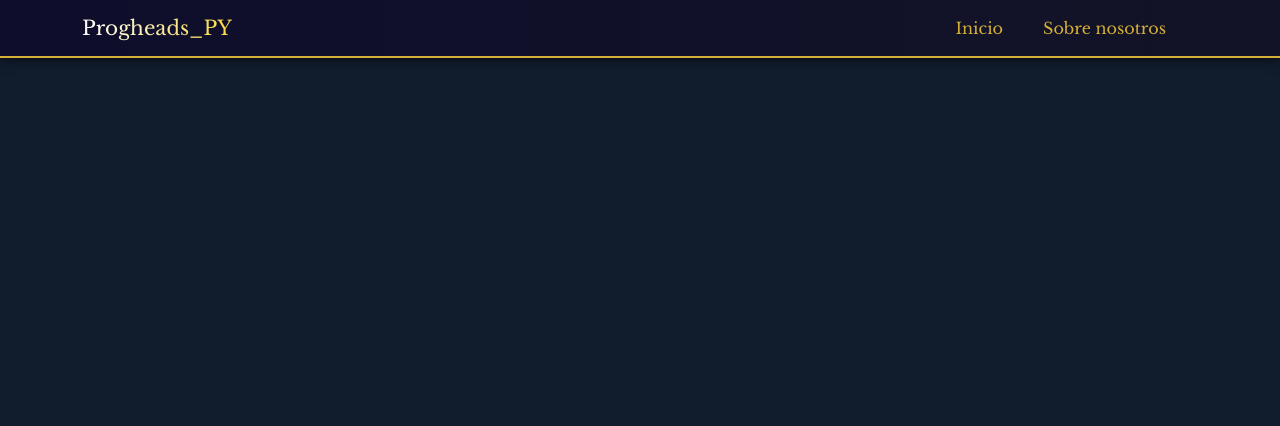
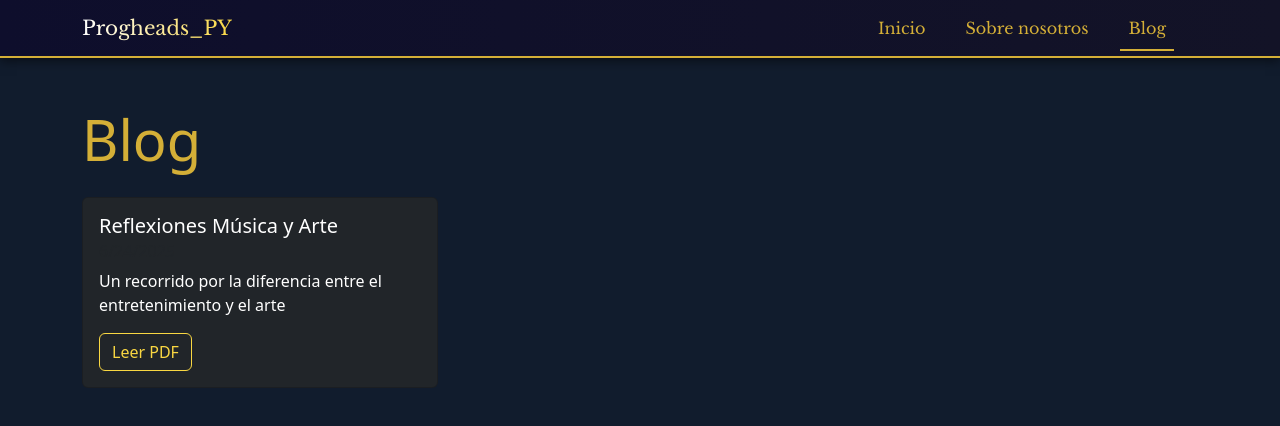
Before and after one commit to Fedebarriosd/progheads, a React (Create React App) app: page /blog in a window 1280 px wide. Shown: the top 426 px of the page. Built offline with nearby package versions, Linux system fonts and the light colour scheme.

Commit message:
Blog disponible!

```diff
--- a/package.json
+++ b/package.json
@@ -41,5 +41,8 @@
       "last 1 firefox version",
       "last 1 safari version"
     ]
+  },
+  "devDependencies": {
+    "prettier": "^3.6.0"
   }
 }
--- a/src/App.jsx
+++ b/src/App.jsx
@@ -1,17 +1,18 @@
-import React, { useEffect } from 'react';
-import './styles/progheads.css';
-import { Routes, Route } from 'react-router-dom';
-import AOS from 'aos';
-import 'aos/dist/aos.css';
+import React, { useEffect } from "react";
+import "./styles/progheads.css";
+import { Routes, Route } from "react-router-dom";
+import AOS from "aos";
+import "aos/dist/aos.css";
 
-import ProgheadsLanding from './components/ProgheadsLanding';
-import AboutUs from './pages/AboutUs';
-import Navbar from './components/Navbar';
+import ProgheadsLanding from "./components/ProgheadsLanding";
+import AboutUs from "./pages/AboutUs";
+import Navbar from "./components/Navbar";
+import Bloglist from "./pages/Bloglist";
+import BlogDetail from "./pages/BlogDetail";
 
 function App() {
   useEffect(() => {
     AOS.init({ duration: 800, once: true });
-
   }, []);
 
   return (
@@ -20,6 +21,8 @@ function App() {
       <Routes>
         <Route path="/" element={<ProgheadsLanding />} />
         <Route path="/about_us" element={<AboutUs />} />
+        <Route path="/blog" element={<Bloglist />} />
+        <Route path="/blog/:slug" element={<BlogDetail />} />
       </Routes>
     </>
   );
--- a/src/components/Navbar.jsx
+++ b/src/components/Navbar.jsx
@@ -1,7 +1,7 @@
 import React, { useState } from "react";
 import { Navbar, Nav, Container } from "react-bootstrap";
 import { NavLink } from "react-router-dom";
-import '../styles/navbar.css';
+import "../styles/navbar.css";
 
 export default function AppNavbar() {
   const [expanded, setExpanded] = useState(false);
@@ -10,7 +10,7 @@ export default function AppNavbar() {
     <Navbar
       bg="dark"
       variant="dark"
-      sticky = "top"
+      sticky="top"
       expand="lg"
       collapseOnSelect
       expanded={expanded}
@@ -18,7 +18,9 @@ export default function AppNavbar() {
       className="navbar-custom"
     >
       <Container>
-        <Navbar.Brand as={NavLink} to="/">Progheads_PY</Navbar.Brand>
+        <Navbar.Brand as={NavLink} to="/">
+          Progheads_PY
+        </Navbar.Brand>
 
         {/* Botón personalizado */}
         <Navbar.Toggle aria-controls="main-navbar">
@@ -41,9 +43,16 @@ export default function AppNavbar() {
             <Nav.Link
               as={NavLink}
               to="/about_us"
-                onClick={() => setExpanded(false)}   // y este también
+              onClick={() => setExpanded(false)} // y este también
             >
               Sobre nosotros
+            </Nav.Link>
+            <Nav.Link
+              as={NavLink}
+              to="/blog"
+              onClick={() => setExpanded(false)}
+            >
+              Blog
             </Nav.Link>
           </Nav>
         </Navbar.Collapse>
--- /dev/null
+++ b/src/data/posts.js
@@ -0,0 +1,12 @@
+export const posts = [
+  {
+    slug: "ensayo-1",
+    title: "Reflexiones Música y Arte",
+    date: "2025-06-24",
+    excerpt:
+      "Un recorrido por la diferencia entre el entretenimiento y el arte",
+    pdfPath: "/uploads/La música no es arte.pdf",
+    author: "Fede",
+  },
+  // Más entradas aquí para nuevos PDFs
+];
--- /dev/null
+++ b/src/pages/BlogDetail.jsx
@@ -0,0 +1,39 @@
+import React from "react";
+import { Container } from "react-bootstrap";
+import { useParams, Navigate } from "react-router-dom";
+import { posts } from "../data/posts";
+import "../styles/blog.css";
+
+export default function BlogDetail() {
+  const { slug } = useParams();
+  const post = posts.find((p) => p.slug === slug);
+  if (!post) return <Navigate to="/blog" replace />;
+
+  return (
+    <Container className="my-5">
+      <h1 className="display-4 text-gold mb-3">{post.title}</h1>
+      <p className="text-muted mb-4">
+        {new Date(post.date).toLocaleDateString()}
+      </p>
+
+      <object
+        data={post.pdfPath}
+        type="application/pdf"
+        width="100%"
+        height="800px"
+      >
+        <p>
+          Tu navegador no soporta PDF embebido.{" "}
+          <a href={post.pdfPath} target="_blank" rel="noreferrer">
+            Descarga el PDF aquí.
+          </a>
+        </p>
+      </object>
+
+      {/* Firma al pie del post */}
+      <footer className="post-signature text-end mt-4">
+        &mdash; {post.author}
+      </footer>
+    </Container>
+  );
+}
--- /dev/null
+++ b/src/pages/Bloglist.jsx
@@ -0,0 +1,34 @@
+import React from "react";
+import { Container, Row, Col, Card, Button } from "react-bootstrap";
+import { Link } from "react-router-dom";
+import { posts } from "../data/posts";
+
+export default function BlogList() {
+  return (
+    <Container className="my-5">
+      <h1 className="display-4 text-gold mb-4">Blog</h1>
+      <Row xs={1} md={2} lg={3} className="g-4">
+        {posts.map((post) => (
+          <Col key={post.slug}>
+            <Card bg="dark" text="white" className="h-100">
+              <Card.Body>
+                <Card.Title>{post.title}</Card.Title>
+                <Card.Subtitle className="mb-2 text-muted">
+                  {new Date(post.date).toLocaleDateString()}
+                </Card.Subtitle>
+                <Card.Text>{post.excerpt}</Card.Text>
+                <Button
+                  as={Link}
+                  to={`/blog/${post.slug}`}
+                  variant="outline-gold"
+                >
+                  Leer PDF
+                </Button>
+              </Card.Body>
+            </Card>
+          </Col>
+        ))}
+      </Row>
+    </Container>
+  );
+}
--- /dev/null
+++ b/src/styles/blog.css
@@ -0,0 +1,6 @@
+.post-signature {
+    font-style: italic;
+    color: #f5f5dc;
+    font-family: 'Libre Baskerville', serif;
+    font-size: 1rem;
+}
```
Also changed, not shown: src/index.css (indentation only), 2 other files (tests, documents, lock files or other folders). Lines whose indentation alone changed are shown as unchanged.
